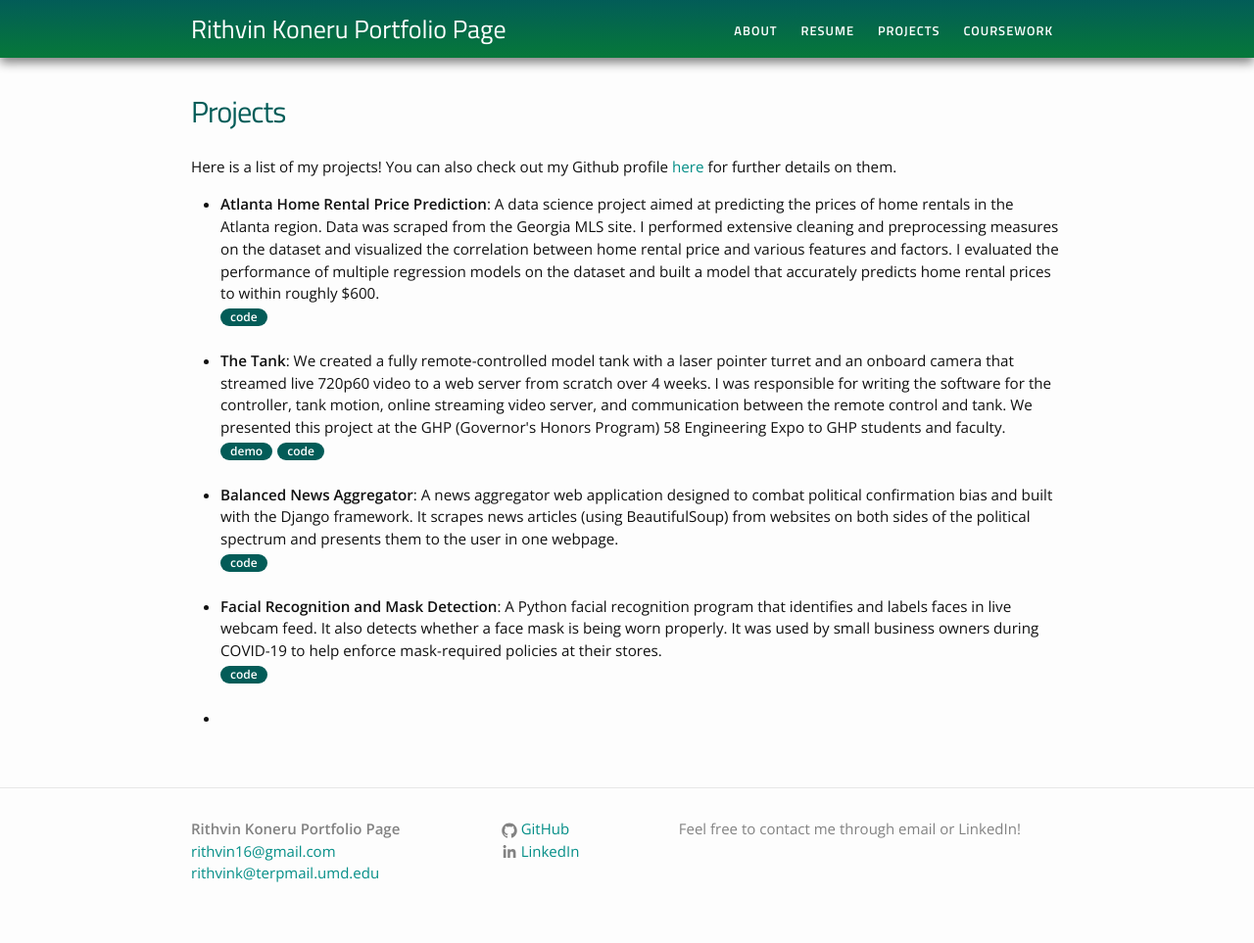
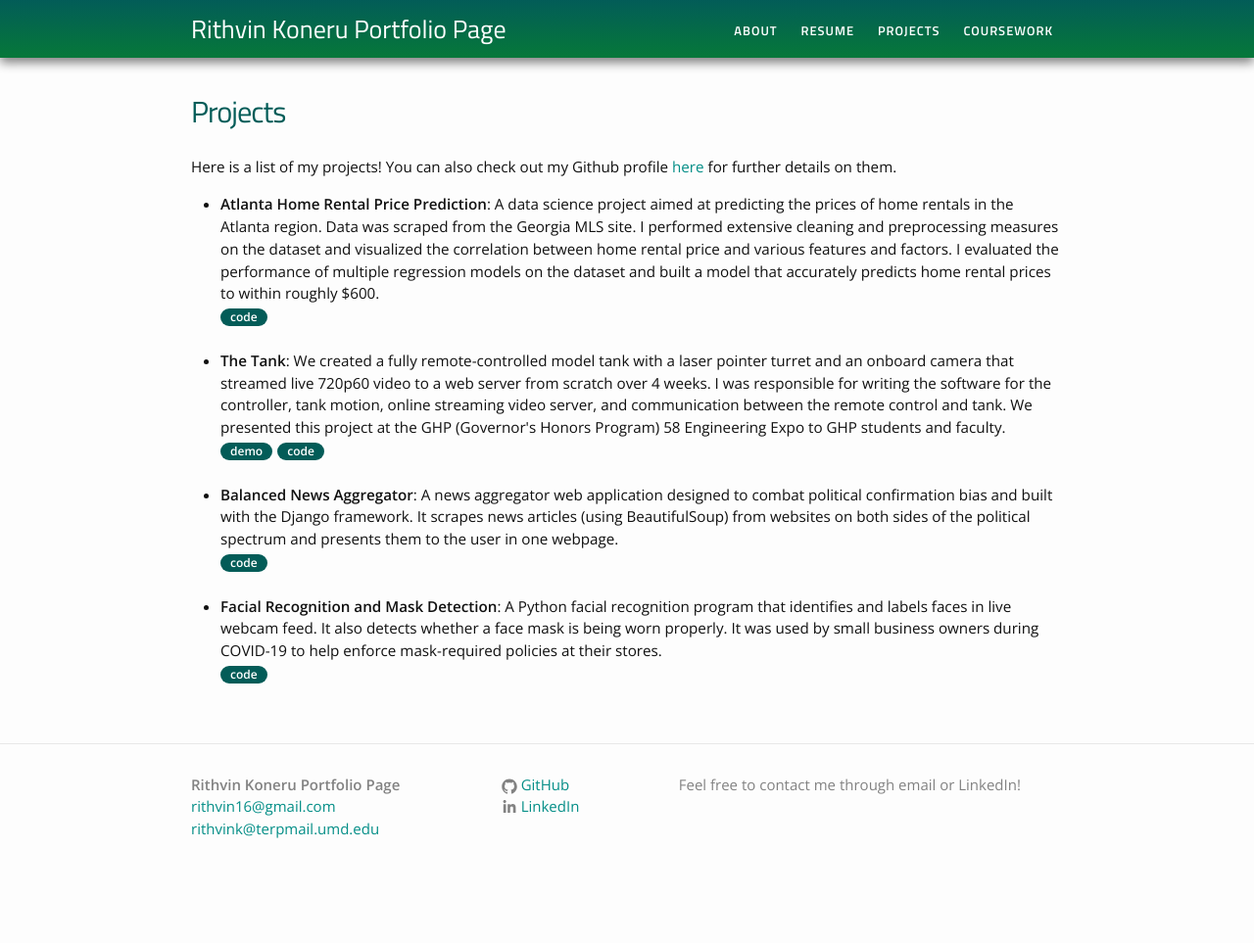
Before and after one commit to RithvinK/RithvinK.github.io, a Jekyll site: the page built from projects.md, in a window 1280 px wide. Shown: the whole page at 98% size. Built offline with Jekyll 4.4.1, drawn with Linux system fonts in a browser that asks for light colours; after the commit the page ends 917 px from its top, so only the background shows below that.

Commit message:
Update projects.md

```diff
--- a/projects.md
+++ b/projects.md
@@ -22,5 +22,3 @@ Here is a list of my projects! You can also check out my Github profile <a href=
 	<li>
 		<b>Facial Recognition and Mask Detection</b>: A Python facial recognition program that identifies and labels faces in live webcam feed. It also detects whether a face mask is being worn properly. It was used by small business owners during COVID-19 to help enforce mask-required policies at their stores.<br>
 		<a href="https://github.com/thearyanmittal/facial-recognition"><div class="color-button">code</div></a>
-	</li><br>
-	<li>
```
